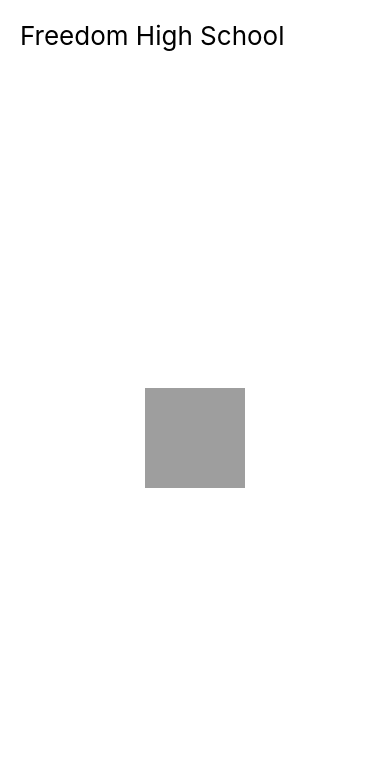
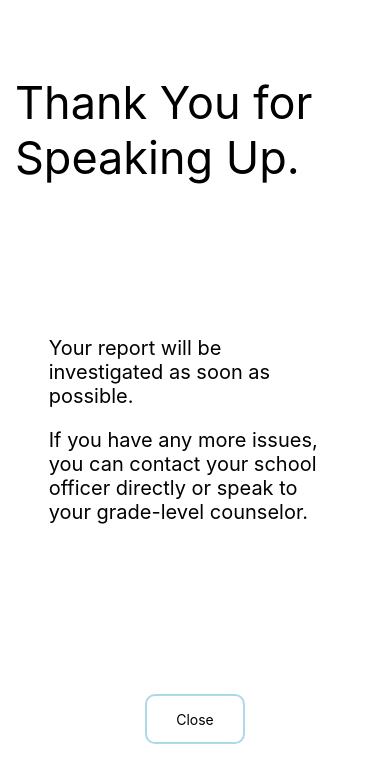
Before and after one commit to DavidRinSE/school-report, a React Native app: screen / in a window 390 px wide. Shown: the top 782 px of the page. Built offline with nearby package versions, Linux system fonts and the light colour scheme; grey boxes are pictures that could not be loaded.

Commit message:
end screen

```diff
--- a/App.js
+++ b/App.js
@@ -1,6 +1,7 @@
 import React from 'react';
 import Admin from './screens/admin/Admin.js';
 import StudentLogin from './screens/student/login.js';
+import End from './screens/student/end.js';
 
 export default class App extends React.Component {
   constructor(props) {
@@ -11,6 +12,6 @@ export default class App extends React.Component {
   }
 
   render() {
-    return this.state.isAdmin ? <Admin /> : <StudentLogin />;
+    return this.state.isAdmin ? <Admin /> : <End />;
   }
 }
--- /dev/null
+++ b/screens/student/end.js
@@ -0,0 +1,56 @@
+import React from 'react';
+import {View, Text, TouchableOpacity, StyleSheet} from 'react-native';
+import { red } from 'ansi-colors';
+
+export default class End extends React.Component {
+    constructor(props){
+        super(props);
+    }
+
+    render(){
+        return(
+            <View style={styles.wrapper}>
+                <Text style={styles.header}>Thank You for Speaking Up.</Text>
+                <View style={styles.subtextWrap}>
+                    <Text style={styles.subtext}>Your report will be investigated as soon as possible.</Text>
+                    <Text style={styles.subtext}>If you have any more issues, you can contact your school officer directly or speak to your grade-level counselor.</Text>
+                </View>
+                <TouchableOpacity style={styles.button} onPress={this.props.onPress}><Text>Close</Text></TouchableOpacity>
+            </View>
+        )
+    }
+}
+
+const styles = StyleSheet.create({
+    wrapper: {
+        width: "100%",
+        height: "100%",
+        justifyContent: "space-between",
+        alignContent: "flex-start",
+    },
+    header: {
+        paddingTop: 75,
+        paddingLeft: 15,
+        fontSize: 45,
+        textAlign: "left",
+    },
+    subtext: {
+        paddingBottom: 20,
+        fontSize: 20,
+    },
+    subtextWrap: {
+        width: "75%",
+        alignSelf: "center",
+    },
+    button: {
+        alignSelf: "center",
+        marginBottom: 100,
+        width: 100,
+        height: 50,
+        borderRadius: 10,
+        justifyContent: "center",
+        alignItems: "center",
+        borderWidth: 2,
+        borderColor: "lightblue",
+    }
+})
```
